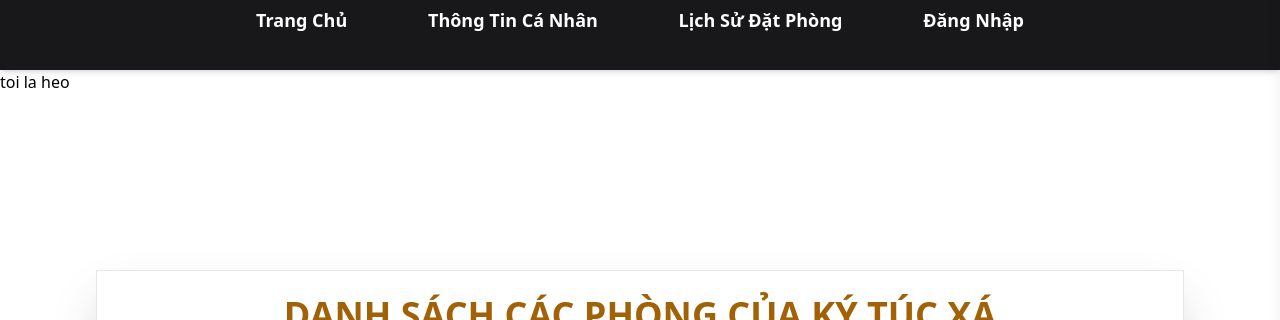
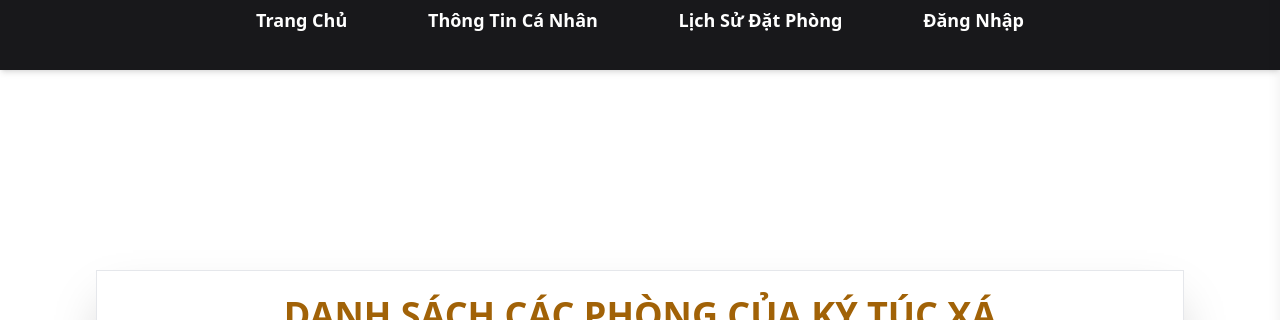
Before and after one commit to AlbertBui010/view-dormitory-management, a React (Vite) app: page / in a window 1280 px wide. Shown: the part 171-491 px from the top of the page. Built offline with nearby package versions, Linux system fonts and the light colour scheme; no server answers.

Commit message:
Finallll

```diff
--- a/src/components/Banner.jsx
+++ b/src/components/Banner.jsx
@@ -1,11 +1,7 @@
 import React from "react";
 
 const Banner = () => {
-  return (
-    <div className="relative w-full h-[200px]">
-      <p>toi la heo</p>
-    </div>
-  );
+  return <div className="relative w-full h-[200px]"></div>;
 };
 
 export default Banner;
```
